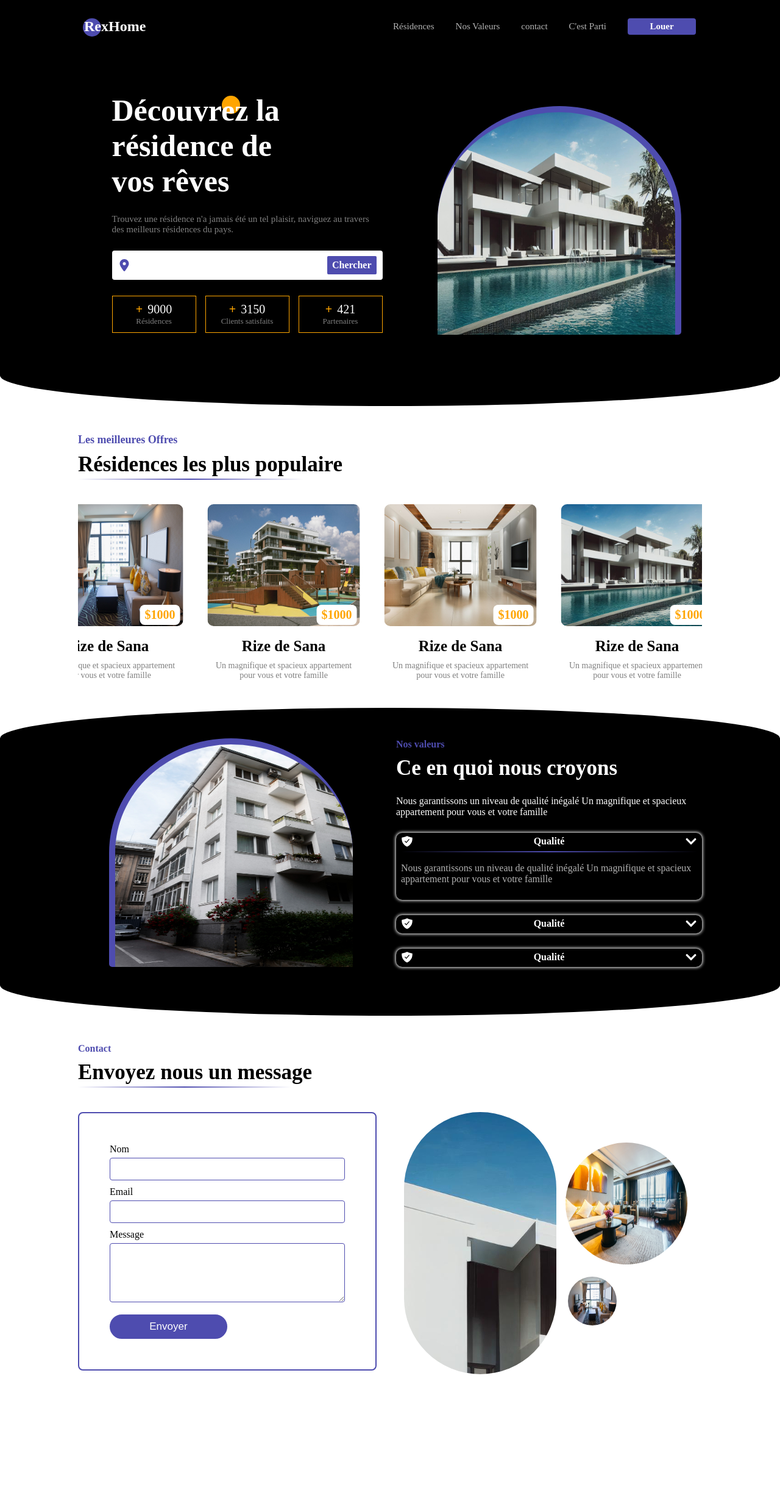
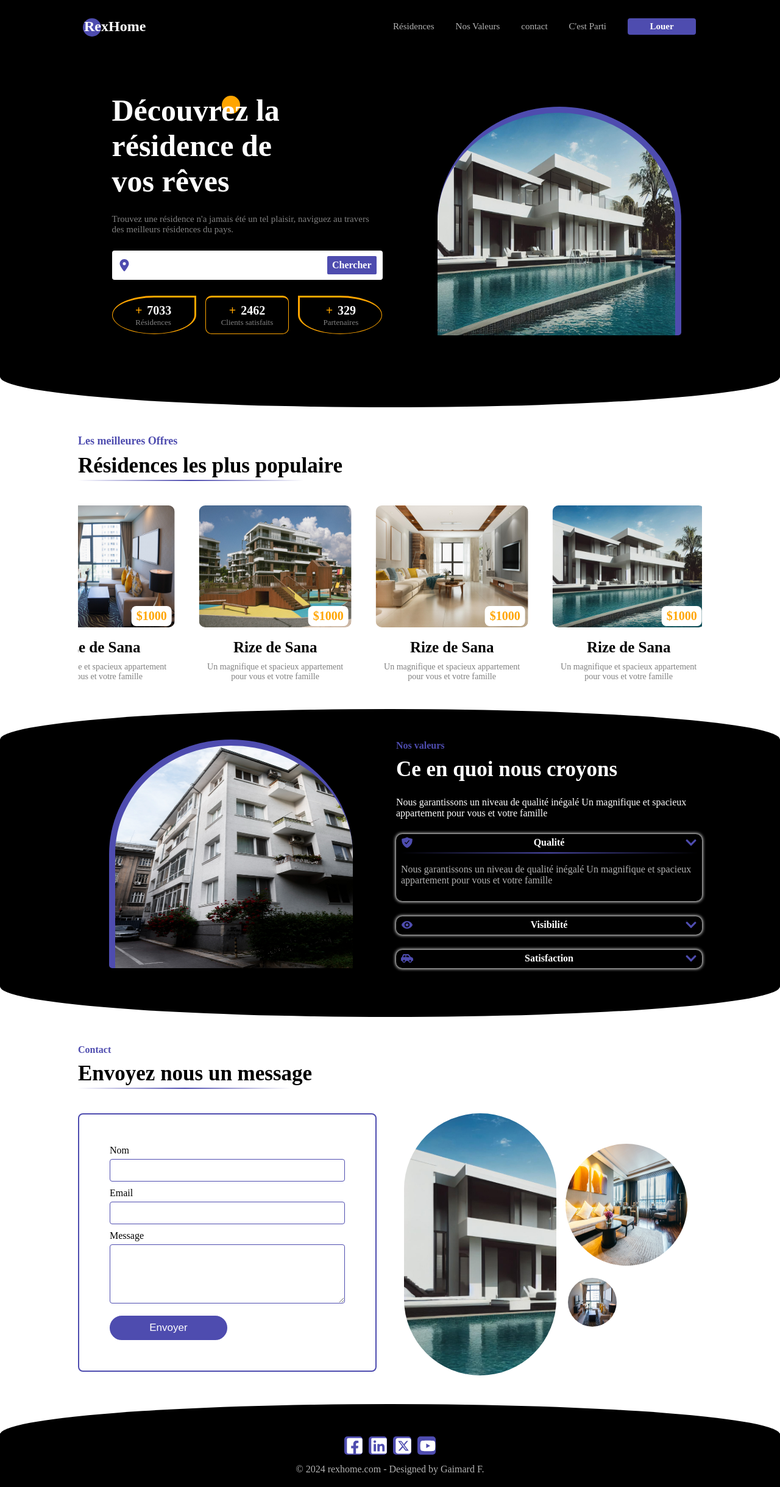
Before and after one commit to Gaimar23/Rex-Home, a React (Vite) app: page / in a window 1280 px wide. Shown: the whole page at 61% size. Before the commit the page ends 2349 px from the top, so only its background shows below. Built offline with nearby package versions, Linux system fonts and the light colour scheme.

Commit message:
eighth commit

```diff
--- a/package.json
+++ b/package.json
@@ -10,6 +10,7 @@
     "preview": "vite preview"
   },
   "dependencies": {
+    "framer-motion": "^11.5.6",
     "react": "^18.3.1",
     "react-dom": "^18.3.1",
     "react-icons": "^5.3.0",
--- a/src/App.jsx
+++ b/src/App.jsx
@@ -1,6 +1,7 @@
 import "./App.scss";
 import Accueil from "./components/Accueil/Accueil";
 import Contact from "./components/Contact/Contact";
+import Footer from "./components/Footer/Footer";
 import Navbar from "./components/Navbar/Navbar";
 import NosValeurs from "./components/NosValeurs/NosValeurs";
 import Produits from "./components/Produits/Produits";
@@ -29,6 +30,11 @@ function App() {
           <Contact />
         </div>
       </section>
+      <section className="conteneur-footer">
+        <div className="footer">
+          <Footer />
+        </div>
+      </section>
     </div>
   );
 }
--- a/src/components/Accueil/Accueil.jsx
+++ b/src/components/Accueil/Accueil.jsx
@@ -1,9 +1,25 @@
-import React from "react";
+import React, { useEffect } from "react";
 import "./Accueil.scss";
 import { FaLocationDot } from "react-icons/fa6";
 import { images } from "../../autres/data.js";
+import { motion, useMotionValue, useTransform, animate } from "framer-motion";
 
 const Accueil = () => {
+  const countA = useMotionValue(0);
+  const countB = useMotionValue(0);
+  const countC = useMotionValue(0);
+  const roundedA = useTransform(countA, Math.round);
+  const roundedB = useTransform(countB, Math.round);
+  const roundedC = useTransform(countC, Math.round);
+
+  useEffect(() => {
+    const animationA = animate(countA, 9000, { duration: 10 });
+    const animationB = animate(countB, 3150, { duration: 10 });
+    const animationC = animate(countC, 421, { duration: 10 });
+
+    return animationA.stop, animationB.stop, animationC.stop;
+  }, []);
+
   return (
     <div className="accueil-grid">
       <div className="info">
@@ -20,19 +36,22 @@ const Accueil = () => {
         <div className="achievements">
           <div className="item">
             <h3>
-              <span>+</span>9000
+              <span>+</span>
+              <motion.strong>{roundedA}</motion.strong>
             </h3>
             <span>Résidences</span>
           </div>
           <div className="item">
             <h3>
-              <span>+</span>3150
+              <span>+</span>
+              <motion.strong>{roundedB}</motion.strong>
             </h3>
             <span>Clients satisfaits</span>
           </div>
           <div className="item">
             <h3>
-              <span>+</span>421
+              <span>+</span>
+              <motion.strong>{roundedC}</motion.strong>
             </h3>
             <span>Partenaires</span>
           </div>
--- a/src/components/Accueil/Accueil.scss
+++ b/src/components/Accueil/Accueil.scss
@@ -7,6 +7,7 @@
 
     .info{
         width: 80%;
+        animation: animation-left 2s linear;
 
         h1{
             margin-bottom: 25px;
@@ -132,6 +133,23 @@
                     font-size: 13px;
                     opacity: 0.5;
                 }
+
+                &:first-child{
+                    border-top: 3px solid orange;
+                    border-right: 3px solid orange;
+                    border-radius: 50% 0 50% 50%;
+                }
+
+                &:last-child{
+                    border-top: 3px solid orange;
+                    border-left: 3px solid orange;
+                    border-radius: 0 50% 50% 50%;
+                }
+
+                &:nth-child(2){
+                    border-radius: 10px;
+                    border-top: 3px solid orange;
+                }
             }
         }
     }
@@ -140,6 +158,8 @@
         // width: 80%;
         width: 400px;
         height: 375px;
+        animation: animation-right 2s linear;
+
 
         img{
             width: 100%;
@@ -148,6 +168,28 @@
             padding: 10px 10px 0 0;
             background-color: #4e4caf;
         }
+    }
+}
+
+@keyframes animation-left {
+    from{
+        opacity: 0;
+        transform: translateX(-100%);
+    }
+    to{
+        opacity: 1;
+        transform: translateX(0);
+    }
+}
+
+@keyframes animation-right {
+    from{
+        opacity: 0;
+        transform: translateX(100%);
+    }
+    to{
+        opacity: 1;
+        transform: translateX(0);
     }
 }
 
--- a/src/components/Contact/Contact.scss
+++ b/src/components/Contact/Contact.scss
@@ -94,7 +94,7 @@
                     overflow: hidden;
 
                     img{
-
+                        width: 700px;
                     }
 
                 }
--- /dev/null
+++ b/src/components/Footer/Footer.jsx
@@ -0,0 +1,22 @@
+import React from "react";
+import "./Footer.scss";
+import { FaLinkedin } from "react-icons/fa6";
+import { FaFacebookSquare } from "react-icons/fa";
+import { FaYoutube } from "react-icons/fa";
+import { FaSquareXTwitter } from "react-icons/fa6";
+
+const Footer = () => {
+  return (
+    <div className="sous-conteneur-footer">
+      <div className="top">
+        <FaFacebookSquare className="social-icon" />
+        <FaLinkedin className="social-icon" />
+        <FaSquareXTwitter className="social-icon" />
+        <FaYoutube className="social-icon" />
+      </div>
+      <div className="bottom">© 2024 rexhome.com - Designed by Gaimard F.</div>
+    </div>
+  );
+};
+
+export default Footer;
--- /dev/null
+++ b/src/components/Footer/Footer.scss
@@ -0,0 +1,41 @@
+.sous-conteneur-footer{
+    background-color: black;
+    padding: 20px 0;
+    text-align: center;
+    position: relative;
+
+    &::before{
+        content: "";
+        width: 100%;
+        height: 100px;
+        position: absolute;
+        top: -48px;
+        left: 0;
+        background-color: black;
+        border-radius: 50%;
+        z-index: -1;
+
+    }
+
+    .top{
+        display: flex;
+        align-items: center;
+        gap: 10px;
+        place-content: center;
+        margin-bottom: 15px;
+
+        .social-icon{
+            width: 30px;
+            height: 30px;
+            padding: 1px 0 0 4px;
+            margin-top: -15px;
+            background-color: #4e4caf;
+            border-radius: 5px;
+            cursor: pointer;
+        }
+    }
+
+    .bottom{
+        opacity: 0.7;
+    }
+}
--- a/src/components/Navbar/Navbar.jsx
+++ b/src/components/Navbar/Navbar.jsx
@@ -1,5 +1,6 @@
 import React from "react";
 import "./Navbar.scss";
+import { FiMenu } from "react-icons/fi";
 
 const Navbar = () => {
   return (
@@ -14,6 +15,7 @@ const Navbar = () => {
             <li className="link">C'est Parti</li>
             <li className="link">Louer</li>
           </ul>
+          <FiMenu className="menu-icon" />
         </div>
       </div>
       <div className="mobile"></div>
--- a/src/components/Navbar/Navbar.scss
+++ b/src/components/Navbar/Navbar.scss
@@ -35,6 +35,7 @@
             li{
                 font-size: 15px;
                 opacity: 0.7;
+                cursor: pointer;
 
                 &:last-child{
                     background-color: #4e4caf;
@@ -48,6 +49,14 @@
 
             }
 
+        }
+
+        .menu-icon{
+            width: 20px;
+            height: 20px;
+            color: white;
+            margin-bottom: -4px;
+            display: none;
         }
     }
 }
@@ -64,6 +73,10 @@
                 display: none;
 
             }
+
+            .menu-icon{
+                display: block;
+            }
         }
     }
 
--- a/src/components/NosValeurs/NosValeurs.jsx
+++ b/src/components/NosValeurs/NosValeurs.jsx
@@ -3,6 +3,8 @@ import "./NosValeurs.scss";
 import { images } from "../../autres/data";
 import { IoShieldCheckmarkSharp } from "react-icons/io5";
 import { FaChevronDown } from "react-icons/fa";
+import { MdVisibility } from "react-icons/md";
+import { FaCarSide } from "react-icons/fa";
 
 const NosValeurs = () => {
   const [activeItem, setActiveItem] = useState("un");
@@ -46,8 +48,8 @@ const NosValeurs = () => {
               onClick={() => updateActiveItem("deux")}
             >
               <div className="head">
-                <IoShieldCheckmarkSharp className="valeur-icon" />
-                <span>Qualité</span>
+                <MdVisibility className="valeur-icon" />
+                <span>Visibilité</span>
                 <FaChevronDown className="valeur-icon" />
               </div>
               <p className="description">
@@ -60,8 +62,8 @@ const NosValeurs = () => {
               onClick={() => updateActiveItem("trois")}
             >
               <div className="head">
-                <IoShieldCheckmarkSharp className="valeur-icon" />
-                <span>Qualité</span>
+                <FaCarSide className="valeur-icon" />
+                <span>Satisfaction</span>
                 <FaChevronDown className="valeur-icon" />
               </div>
               <p className="description">
--- a/src/components/NosValeurs/NosValeurs.scss
+++ b/src/components/NosValeurs/NosValeurs.scss
@@ -77,6 +77,7 @@
                         .valeur-icon{
                             width: 20px;
                             height: 20px;
+                            color: #4e4caf;
                         }
                     }
 
```
Also changed, not shown: src/App.scss (+0 -8 lines), 1 other file (tests, documents, lock files or other folders).
